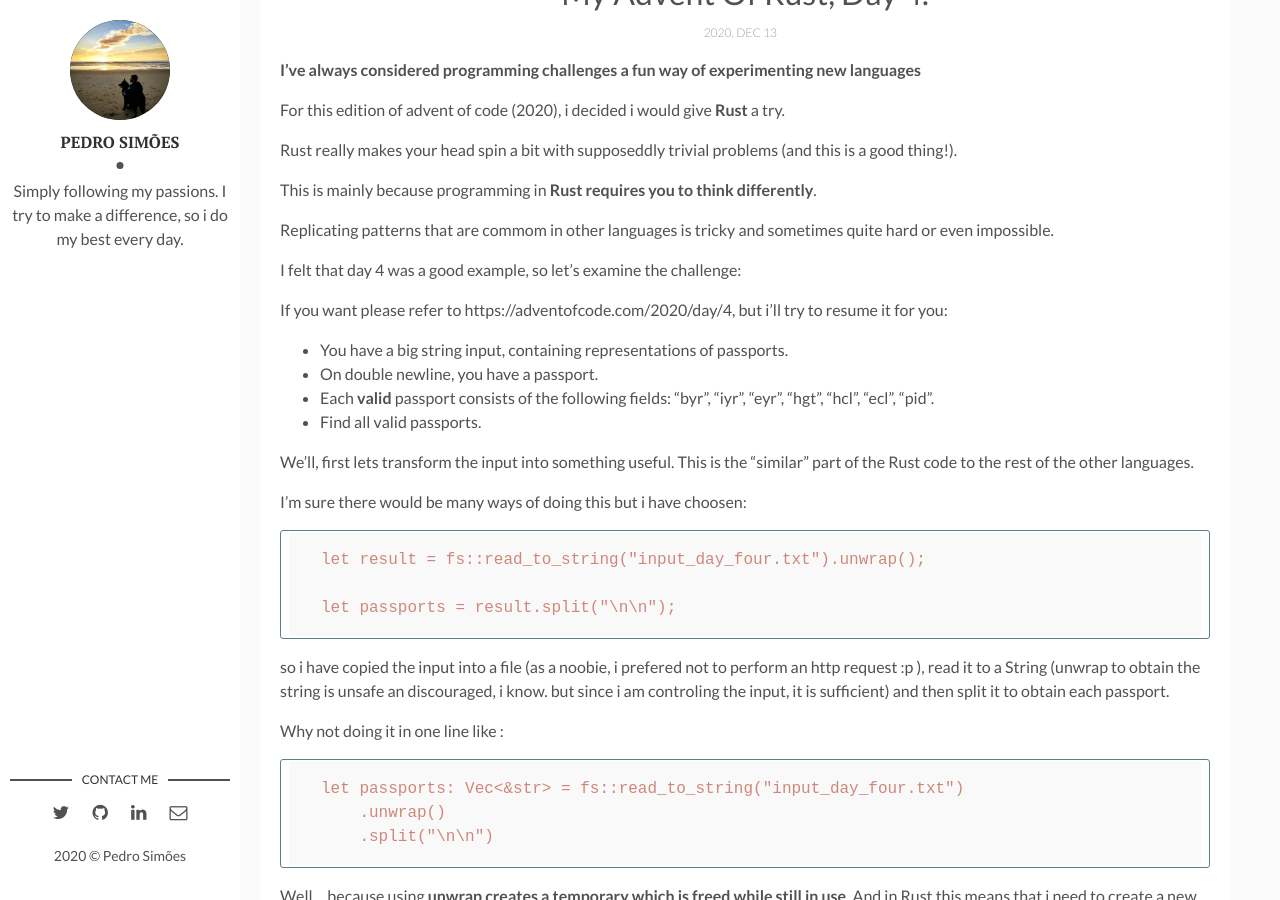
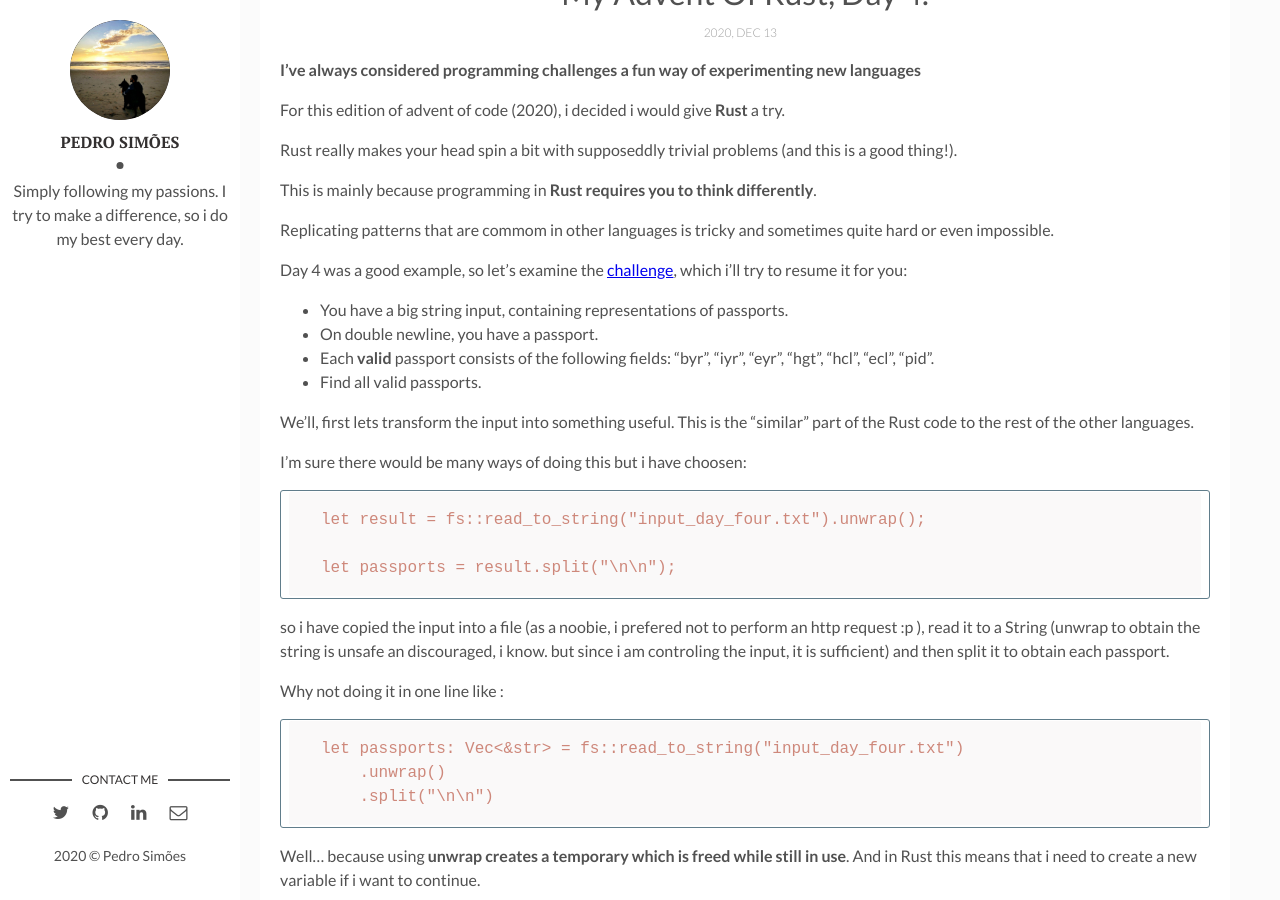
Before and after one commit to psimoesSsimoes/seomis.github.io, a Jekyll site: the page built from _posts/2020-12-12-my-advent-of-rust-day-4.markdown, in a window 1280 px wide and 900 px high, scrolled down 578 px. Built offline with Jekyll 4.4.1, drawn with Linux system fonts in a browser that asks for light colours; comment, search, counter and statistics services are not loaded.

Commit message:
advent of code

```diff
--- a/_posts/2020-12-12-my-advent-of-rust-day-4.markdown
+++ b/_posts/2020-12-12-my-advent-of-rust-day-4.markdown
@@ -17,9 +17,7 @@ This is mainly because programming in **Rust requires you to think differently**
 
 Replicating patterns that are commom in other languages is tricky and sometimes quite hard or even impossible.
 
-I felt that day 4 was a good example, so let's examine the challenge:
-
-If you want please refer to https://adventofcode.com/2020/day/4, but i'll try to resume it for you:
+Day 4 was a good example, so let's examine the [challenge](https://adventofcode.com/2020/day/4), which i'll try to resume it for you:
 
  - You have a big string input, containing representations of passports.
  - On double newline, you have a passport.
```
